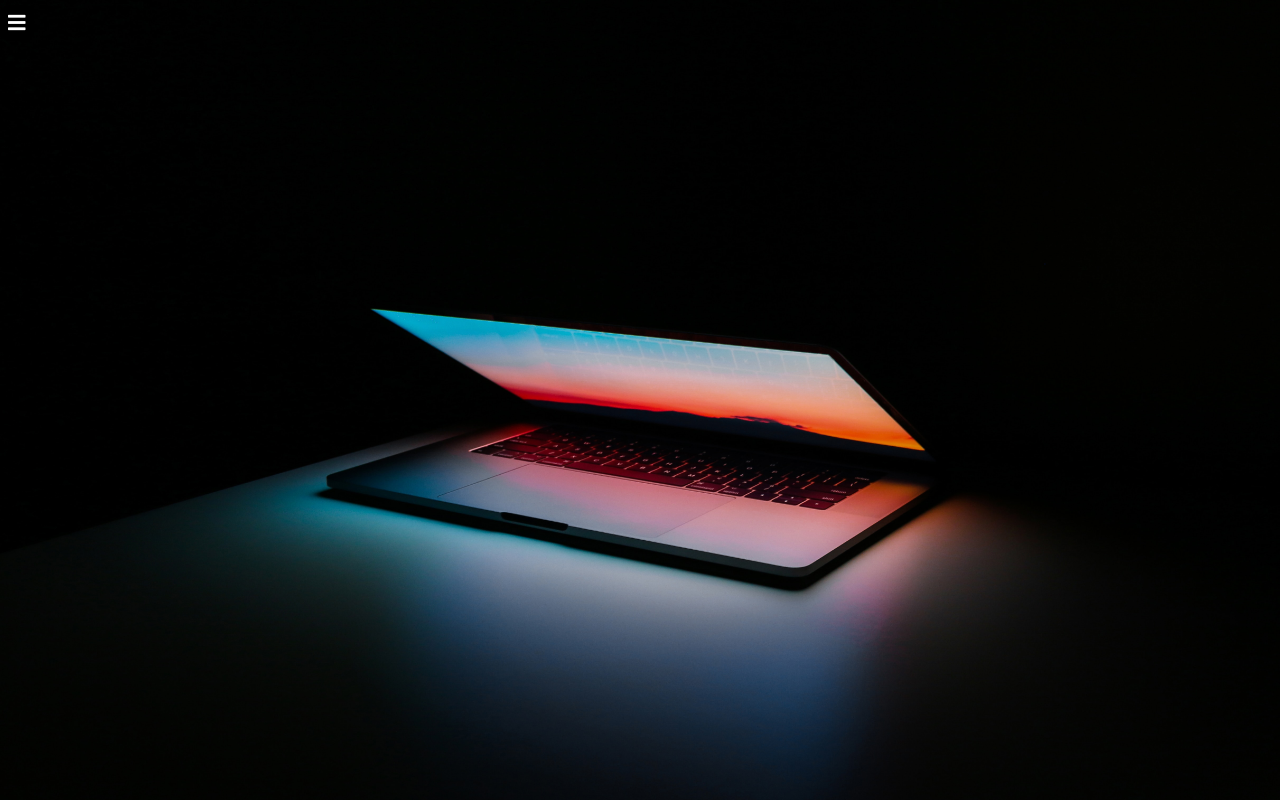
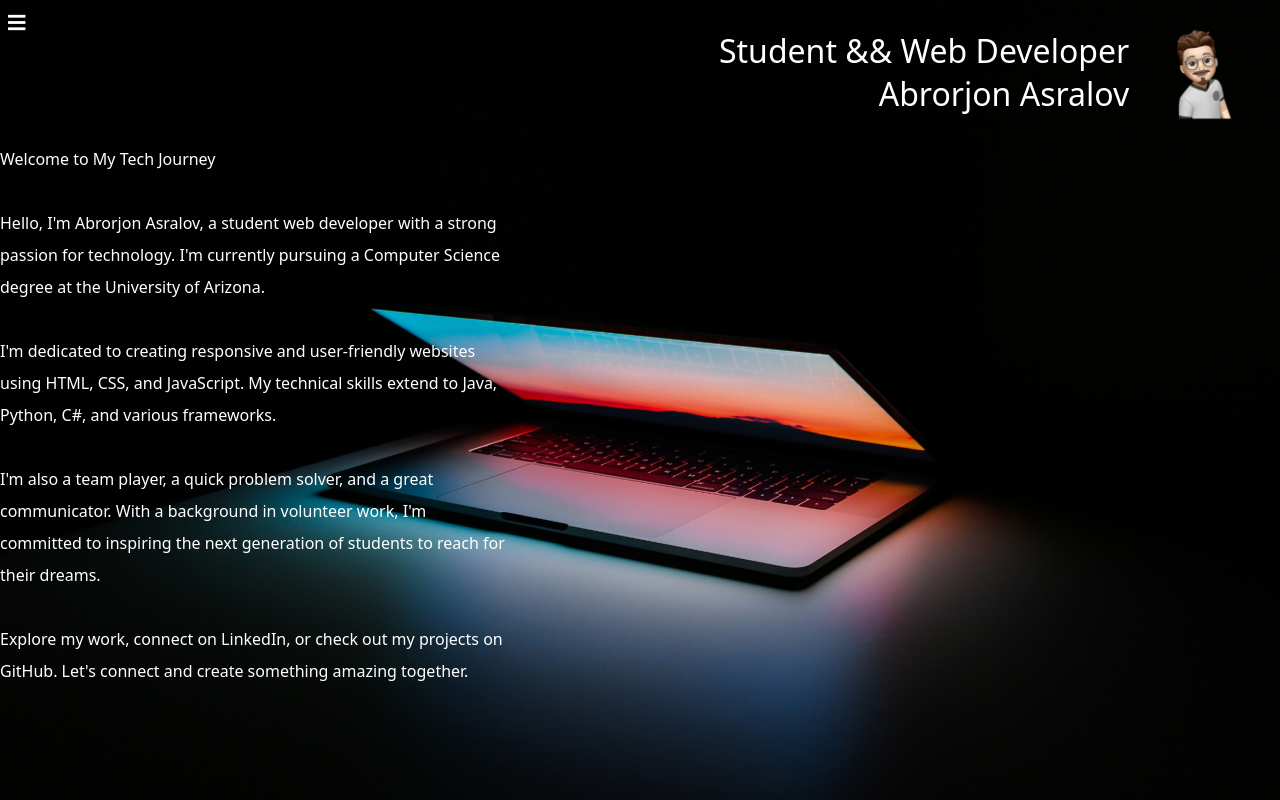
Before and after one commit to asralov/my_portfolio, a website: page portfolio/public/index.html in a window 1280 px wide. Drawn offline with Linux system fonts and the light colour scheme.

Commit message:
Created left personal info box
Have created left box where i showcase a short desc about me

```diff
--- a/portfolio/public/index.html
+++ b/portfolio/public/index.html
@@ -12,6 +12,7 @@
     <div id="navbar">
       <!--Links and Texts go here-->
       <button id="menuButton" class="fas fa-bars"></button>
+      <!--SideBar-->
       <div id="navbarLinks">
         <a class="links" href="#">Github</a>
         <a class="links" href="#">HackerRank</a>
@@ -19,12 +20,20 @@
         <a class="links" href="#">Skills</a>
         <a class="links" href="#">Email</a>
       </div>
+      <!--Name, Title, and Photo-->
+      <div id="title">
+        <span id="studentInfo">Student && Web Developer<br>Abrorjon Asralov</span>
+        <img src="./src/images/userAvatar.png" id="personalPhoto">
+      </div>
+      <!--Left Box, Personal Info-->
+      <div id="personalInfo">
+        <!--Content of Personal Info-->
+        <span id="personalInfoText"></span>
+      </div>
     </div>
     <div id="contentBox">
       <!--It is a scrollable -->
     </div>
-
     <script src="./src/index.js"></script>
-
   </body>
 </html>
--- a/portfolio/public/src/index.css
+++ b/portfolio/public/src/index.css
@@ -4,6 +4,8 @@ body {
   background-image:url("./images/background-img.jpg");
   background-repeat: no-repeat;
   background-size: cover;
+  color: #fff;
+  font-family: system-ui, -apple-system, BlinkMacSystemFont, 'Segoe UI', Roboto, Oxygen, Ubuntu, Cantarell, 'Open Sans', 'Helvetica Neue', sans-serif;
 }
 
 #navbar {
@@ -66,3 +68,28 @@ body {
   color: #000000;
   box-shadow: inset 280px 0 0 0 #d5d1d1;;
 }
+
+#title {
+  display: flex;
+  justify-content:end;
+  gap: 1%;
+  align-items: center;
+  text-align: right;
+  padding-top: 3%;
+  padding: 1%;
+}
+
+#studentInfo{
+  font-size: 4vh;
+  font-weight: 400;
+}
+#personalPhoto {
+  width: 10%;
+  /*border-radius: 100% 100% 100% 100%;
+  background-image: linear-gradient(to right, gray, white, gray);*/
+}
+
+#personalInfo{
+  width: 40%;
+  line-height: 4vh;
+}
--- a/portfolio/public/src/index.js
+++ b/portfolio/public/src/index.js
@@ -1,21 +1,8 @@
+
 // to make the sidebar closed by default
 let isOpen = false;
 const btn = document.getElementById("menuButton");
-function showSideBar() {
-  const menuBar = document.getElementById("navbarLinks");
-  // if it is closed, and is about to be open
-  if (!isOpen) {
-    btn.style.transform = "translateX(0)";
-    menuBar.style.transform = "translateX(0)";
-    isOpen = true;
-  } else {
-    btn.style.transform = "translateX(-280px)";
-    menuBar.style.transform = "translateX(-280px)";
-    isOpen = false;
-  }
-}
 const menuBar = document.getElementById("navbarLinks");
-
 btn.addEventListener('click', ()=>{
   if (!isOpen) {
     menuBar.style.left = 0;
@@ -29,3 +16,16 @@ btn.addEventListener('click', ()=>{
   }
   console.log(isOpen)
 });
+
+// to show the string that is the personal info about me
+const info = `Welcome to My Tech Journey<br>
+<br>
+Hello, I'm Abrorjon Asralov, a student web developer with a strong passion for technology. I'm currently pursuing a Computer Science degree at the University of Arizona.<br>
+<br>
+I'm dedicated to creating responsive and user-friendly websites using HTML, CSS, and JavaScript. My technical skills extend to Java, Python, C#, and various frameworks.<br>
+<br>
+I'm also a team player, a quick problem solver, and a great communicator. With a background in volunteer work, I'm committed to inspiring the next generation of students to reach for their dreams.<br>
+<br>
+Explore my work, connect on LinkedIn, or check out my projects on GitHub. Let's connect and create something amazing together.`;
+const leftInfoBox = document.getElementById("personalInfoText");
+leftInfoBox.innerHTML   = info;
```
Also changed, not shown: portfolio/public/src/images/personal_pic.jpg (added), portfolio/public/src/images/userAvatar.png (added).
